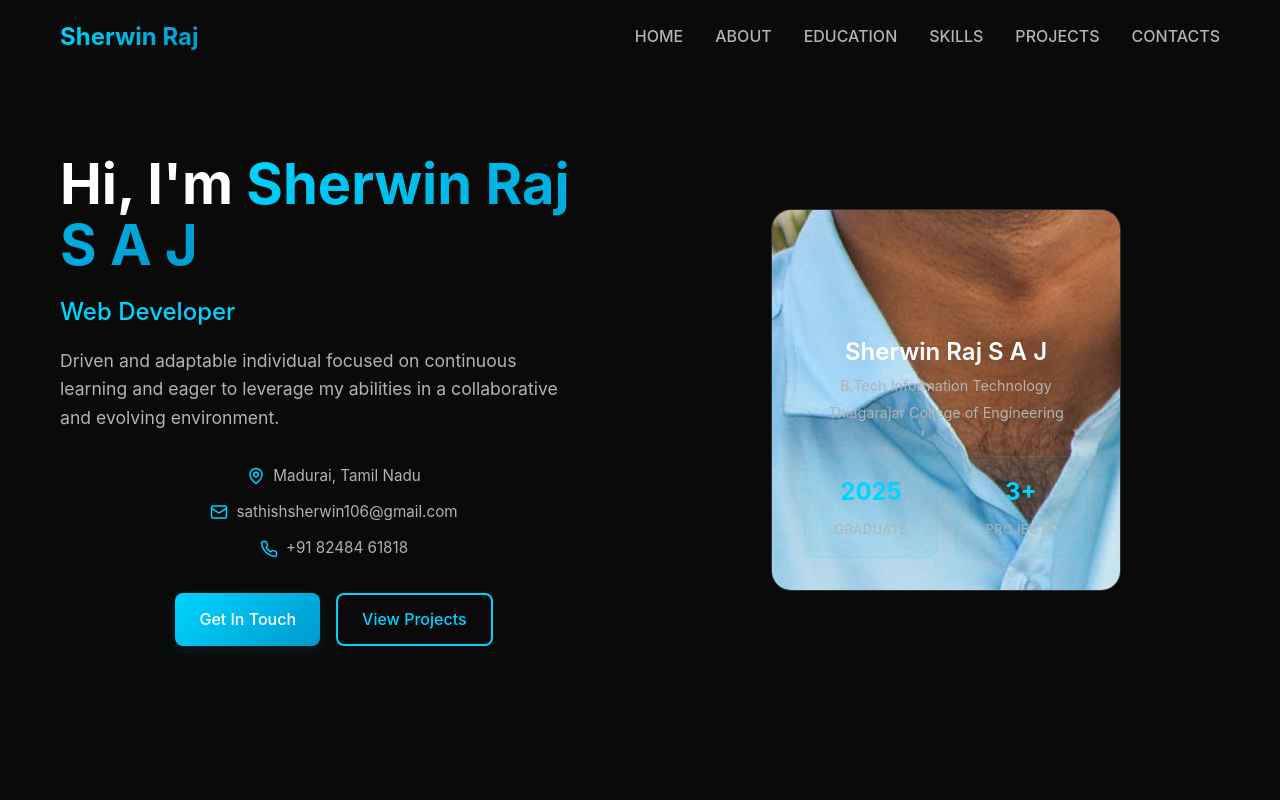
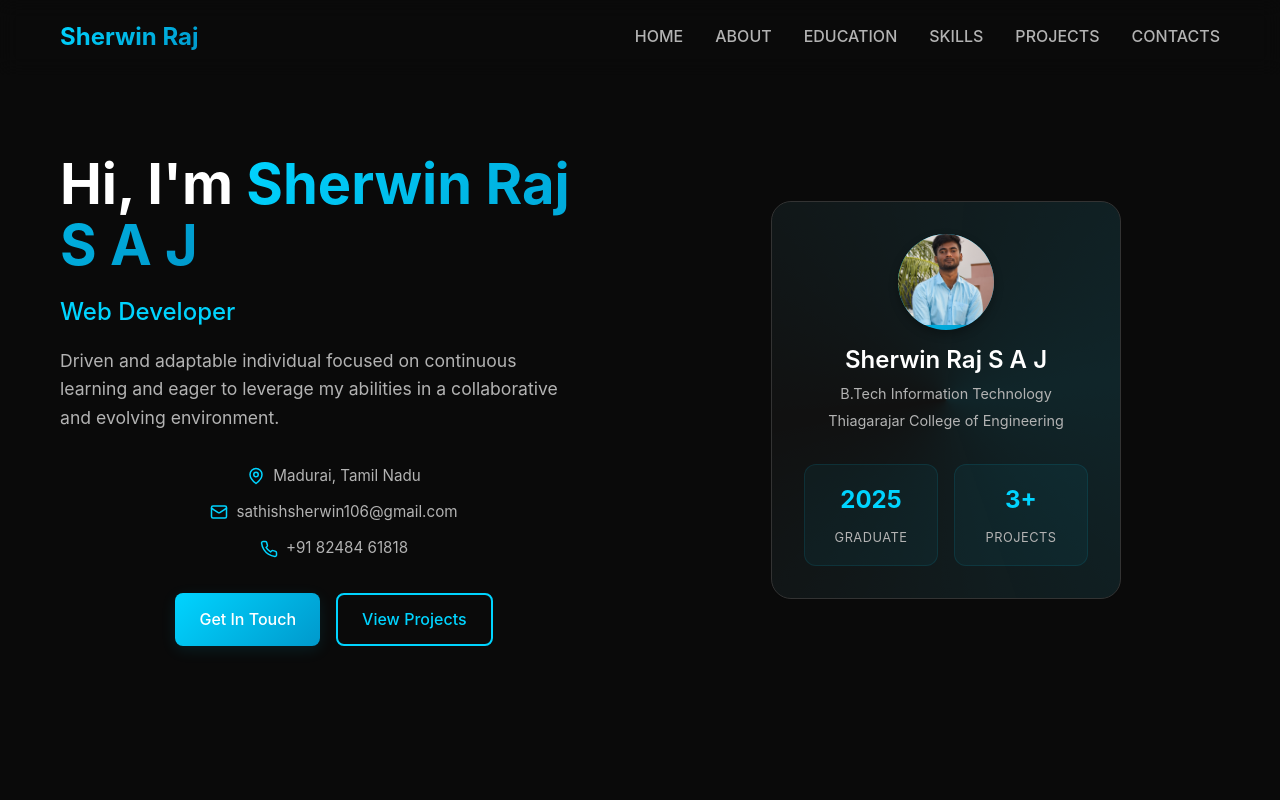
Before and after one commit to Sherwin-07/My-Portfolio, a React (Vite) app: page / in a window 1280 px wide. Shown: the top 800 px of the page. Built offline with nearby package versions, Linux system fonts and the light colour scheme.

Commit message:
Update Hero.css

```diff
--- a/src/components/Hero.css
+++ b/src/components/Hero.css
@@ -169,6 +169,21 @@
   color: var(--text-primary);
 }
 
+.profile-avatar {
+  width: 96px;
+  height: 96px;
+  border-radius: 50%;
+  overflow: hidden;
+  box-shadow: 0 4px 10px rgba(0, 0, 0, 0.3);
+  margin-bottom: 1rem;
+}
+
+.profile-avatar img{
+  width: 100%;
+  height: 100%;
+  object-fit: cover;
+}
+
 .profile-section p {
   color: var(--text-secondary);
   margin-bottom: 0.25rem;
```
